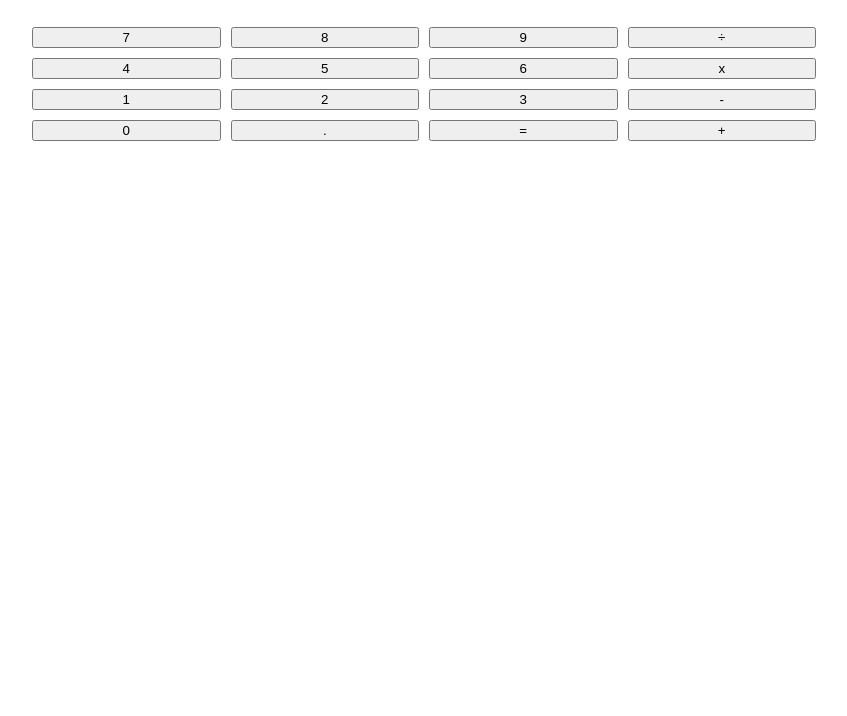
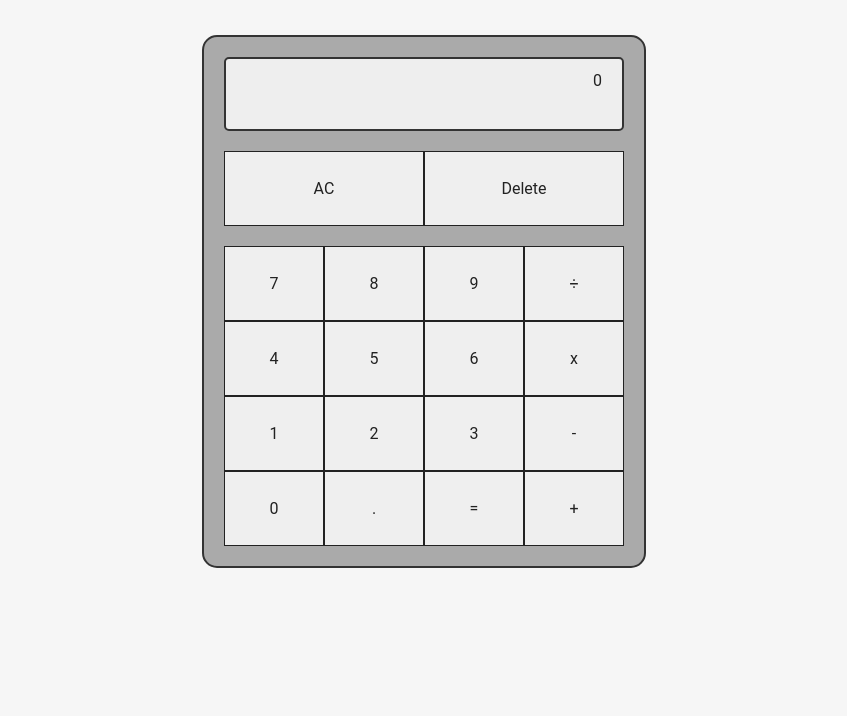
Before and after one commit to ScottChau/5_Calculator, a plain HTML site: page index.html in a window 1280 px wide. Shown: the part 84-800 px from the top of the page, without its empty margins (216-1063 px from the left). Drawn offline with Linux system fonts and the light colour scheme.

Commit message:
Update UI

```diff
--- a/index.html
+++ b/index.html
@@ -9,29 +9,30 @@
     <title>Calculator</title>
   </head>
   <body>
+    <h1>Scott's Calculator</h1>
     <div id="container">
       <div class="output">
         <div class="previous"></div>
         <div class="now"></div>
       </div>
-      <button class="clear">AC</button>
-      <button class="delete">Delete</button>
-      <button class="seven">7</button>
-      <button class="eight">8</button>
-      <button class="nine">9</button>
-      <button class="divide">÷</button>
-      <button class="four">4</button>
-      <button class="five">5</button>
-      <button class="six">6</button>
-      <button class="multiply">x</button>
-      <button class="one">1</button>
-      <button class="two">2</button>
-      <button class="three">3</button>
-      <button class="subtract">-</button>
-      <button class="zero">0</button>
-      <button class="dot">.</button>
-      <button class="equal">=</button>
-      <button class="add">+</button>
+      <button class="clear btn">AC</button>
+      <button class="delete btn">Delete</button>
+      <button class="seven btn">7</button>
+      <button class="eight btn">8</button>
+      <button class="nine btn">9</button>
+      <button class="divide btn">÷</button>
+      <button class="four btn">4</button>
+      <button class="five btn">5</button>
+      <button class="six btn">6</button>
+      <button class="multiply btn">x</button>
+      <button class="one btn">1</button>
+      <button class="two btn">2</button>
+      <button class="three btn">3</button>
+      <button class="subtract btn">-</button>
+      <button class="zero btn">0</button>
+      <button class="dot btn">.</button>
+      <button class="equal btn">=</button>
+      <button class="add btn">+</button>
     </div>
   </body>
 </html>
--- a/styles.css
+++ b/styles.css
@@ -1,12 +1,66 @@
+/* setting up the variable */
+:root {
+  --background: #f6f6f6;
+  --font: #222;
+  --border: #333;
+  --screen: #eee;
+  --calculator: #aaa;
+  --btn: #eee;
+  --btn-hover: #ddd;
+  --btn-active: #ccc;
+  --btn-red: #faa;
+  --btn-red-hover: #e99;
+  --btn-red-active: #d88;
+  --btn-blue: #aaf;
+  --btn-blue-hover: #99e;
+  --btn-blue-active: #88d;
+}
+
+body {
+  background-color: var(--background);
+  color: var(--font);
+  font-family: "Roboto", sans-serif;
+  line-height: 1.5;
+}
+
+button {
+  border: none;
+  color: inherit;
+  font-family: inherit;
+  font-size: inherit;
+  cursor: pointer;
+  outline: none;
+}
+h1 {
+  text-align: center;
+}
+
 #container {
   display: grid;
   grid-template-columns: repeat(4, 1fr);
-  margin: 2em 15rem;
-  gap: 10px;
+  width: 400px;
+  border: 2px var(--border) solid;
+  border-radius: 15px;
+  padding: 20px;
+  background-color: var(--calculator);
+  margin: 50px auto;
 }
 
 .output {
   grid-column: span 4;
+  padding: 10px 20px;
+  border: 2px var(--border) solid;
+  border-radius: 5px;
+  margin-bottom: 20px;
+  background-color: var(--screen);
+  word-wrap: break-word;
+  word-break: break-all;
+  height: 50px;
+}
+
+.btn {
+  height: 75px;
+  border: 1px solid;
 }
 
 .delete {
```
